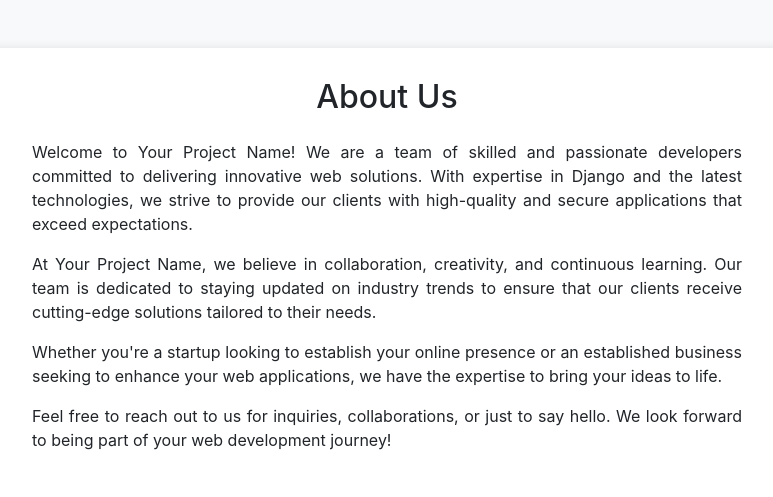
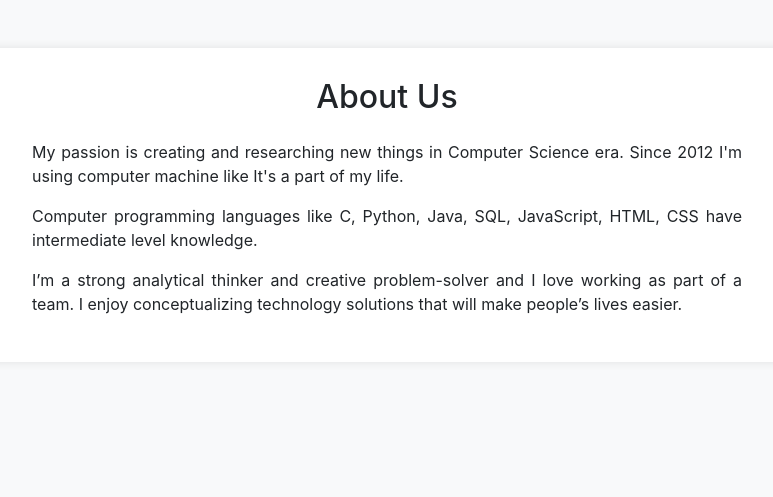
Before and after one commit to v2jarvis/Django_Practice, a Django app: page /about/ in a window 1280 px wide. Shown: the part 56-553 px from the top of the page, without its empty margins (253-1026 px from the left). Run offline with Django 4.2, Linux system fonts and the light colour scheme; some libraries are stand-ins or nearby versions.

Commit message:
add and modify the about html page

```diff
--- a/login_page/templates/about.html
+++ b/login_page/templates/about.html
@@ -49,14 +49,12 @@
     <div class="row">
         <div class="col-lg-8 offset-lg-2">
             <h2 class="text-center mb-4">About Us</h2>
-            <p class="text-justify">Welcome to Your Project Name! We are a team of skilled and passionate developers committed to delivering innovative web solutions. With expertise in Django and the latest technologies, we strive to provide our clients with high-quality and secure applications that exceed expectations.</p>
+            <p class="text-justify">My passion is creating and researching new things in Computer Science era. Since 2012 I'm using computer machine like It's a part of my life.</p>
 
-            <p class="text-justify">At Your Project Name, we believe in collaboration, creativity, and continuous learning. Our team is dedicated to staying updated on industry trends to ensure that our clients receive cutting-edge solutions tailored to their needs.</p>
+            <p class="text-justify">Computer programming languages like C, Python, Java, SQL, JavaScript, HTML, CSS have intermediate level knowledge.</p>
 
-            <p class="text-justify">Whether you're a startup looking to establish your online presence or an established business seeking to enhance your web applications, we have the expertise to bring your ideas to life.</p>
-
-            <p class="text-justify">Feel free to reach out to us for inquiries, collaborations, or just to say hello. We look forward to being part of your web development journey!</p>
-        </div>
+            <p class="text-justify">I’m a strong analytical thinker and creative problem-solver and I love working as part of a team. I enjoy conceptualizing technology solutions that will make people’s lives easier.</p>
+            </div>
     </div>
 </div>
 </body>
```
